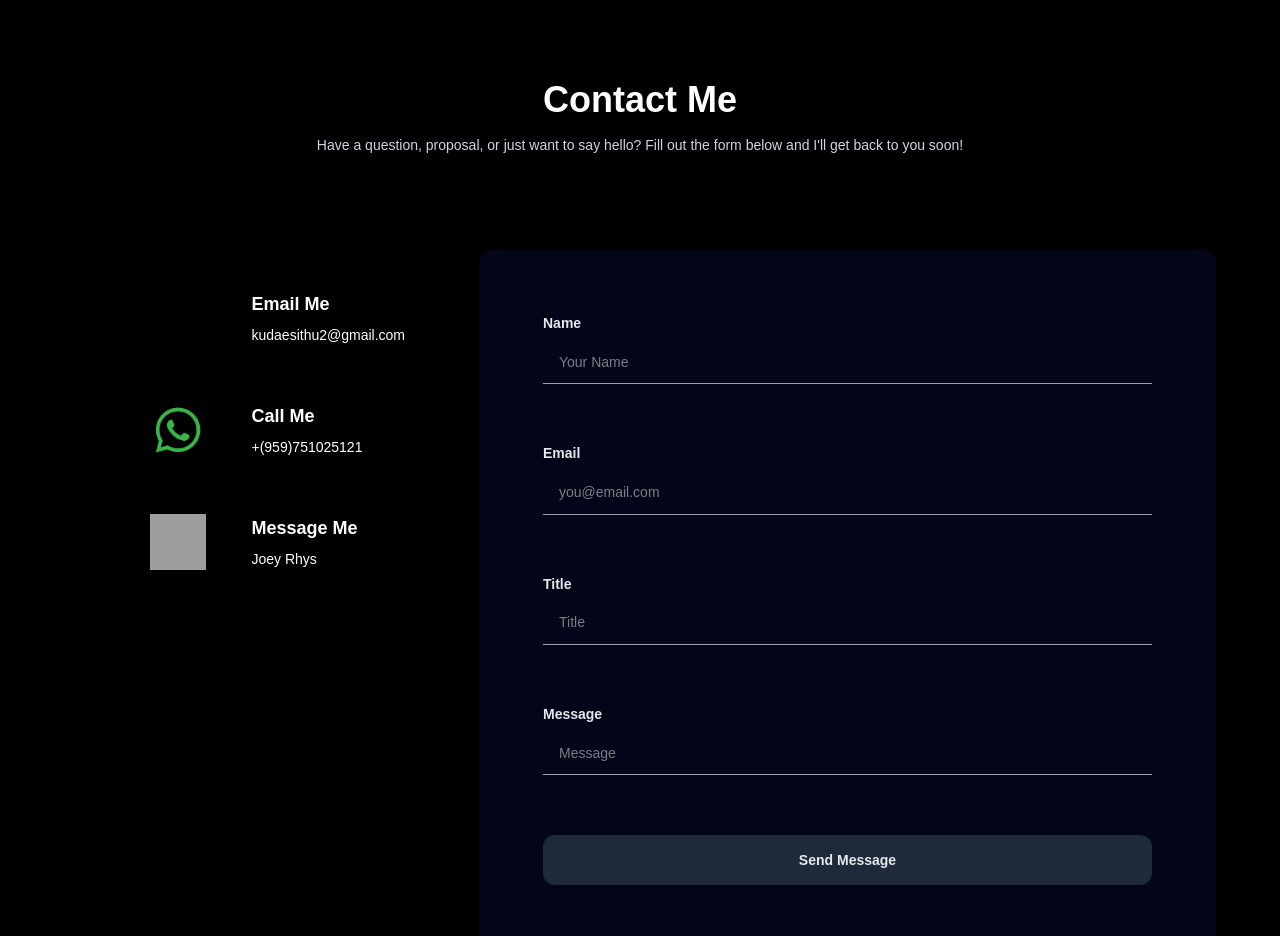
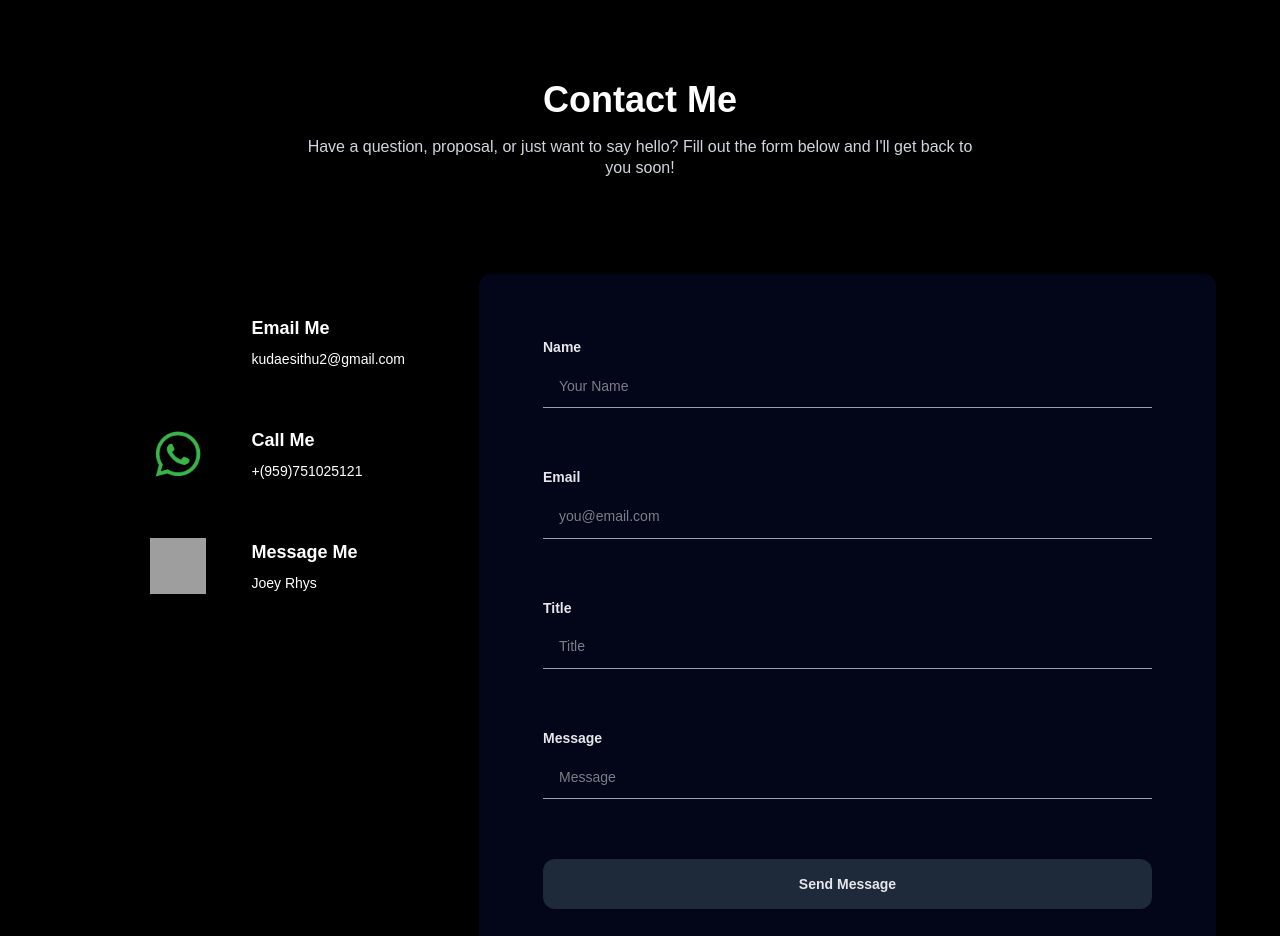
Before and after one commit to kudae3/portfolio, a Next.js app: page / in a window 1280 px wide. Shown: the part 3820-4756 px from the top of the page. Built offline with nearby package versions, Linux system fonts and the light colour scheme; grey boxes are pictures that could not be loaded.

Commit message:
Update text size in ContactMe component for improved readability

```diff
--- a/src/app/components/ContactMe.tsx
+++ b/src/app/components/ContactMe.tsx
@@ -42,7 +42,7 @@ const ContactMe = () => {
         <h2 className="text-3xl md:text-4xl font-bold text-white mb-4">
           Contact Me
         </h2>
-        <p className="text-gray-300 text-xs md:text-[14px] max-w-2xl mx-auto mb-6">
+        <p className="text-gray-300 text-xs md:text-[16px] max-w-2xl mx-auto mb-6">
           Have a question, proposal, or just want to say hello? Fill out the
           form below and I&apos;ll get back to you soon!
         </p>
```
